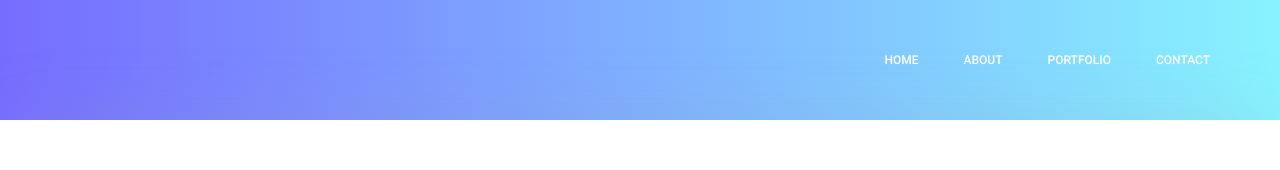
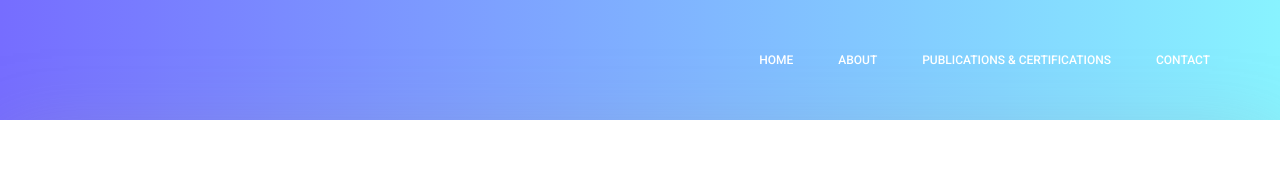
Before and after one commit to yusufdurbar/yusufdurbar.github.io, a plain HTML site: page contact.html in a window 1280 px wide. Shown: the top 170 px of the page. Drawn offline with Linux system fonts and the light colour scheme; some packages are replaced by stand-ins of ours.

Commit message:
Update contact.html

```diff
--- a/contact.html
+++ b/contact.html
@@ -53,7 +53,7 @@
                                 <li class="nav-item active"><a class="nav-link" href="index.html">Home</a></li>
                                 <li class="nav-item"><a class="nav-link" href="about-us.html">About</a></li>
                                 <!--li class="nav-item"><a class="nav-link" href="services.html">Services</a></li-->
-                                <li class="nav-item"><a class="nav-link" href="portfolio.html">Portfolio</a></li>
+                                <li class="nav-item"><a class="nav-link" href="portfolio.html">Publications & Certifications</a></li>
                                 <!--li class="nav-item submenu dropdown">
                                     <a href="#" class="nav-link dropdown-toggle" data-toggle="dropdown" role="button" aria-haspopup="true" aria-expanded="false">Pages</a>
                                     <ul class="dropdown-menu">
```
